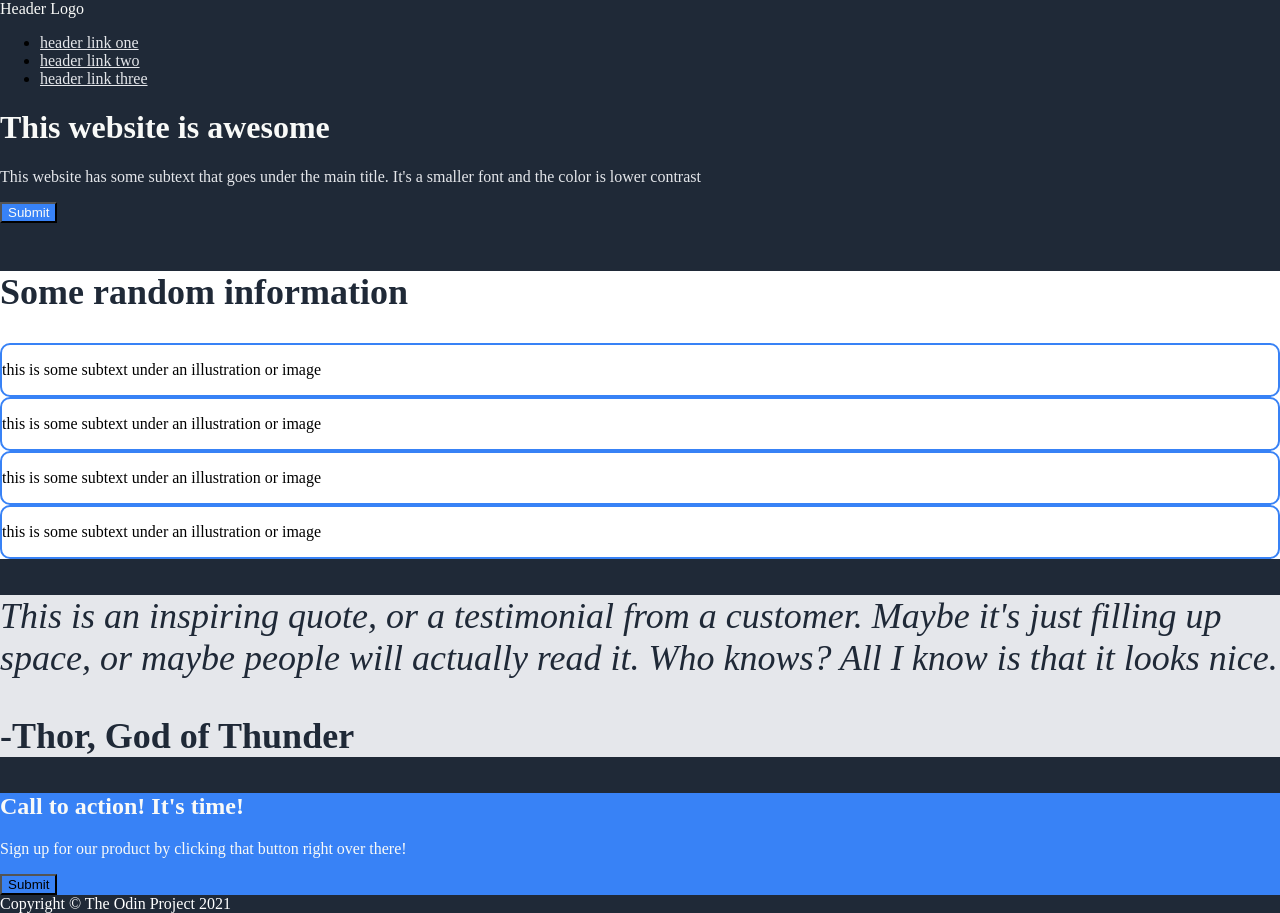
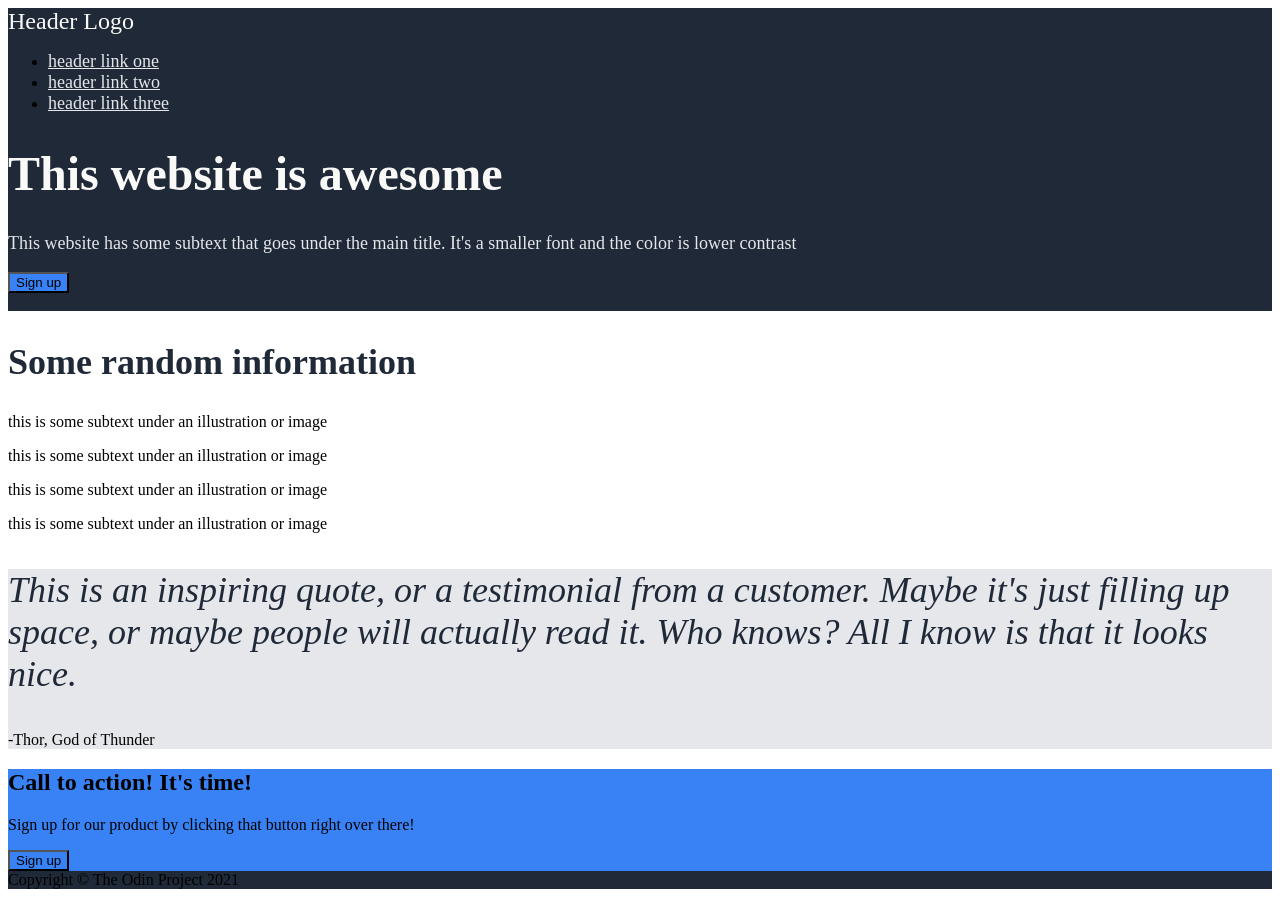
Before and after one commit to kisslas2020/landing-page, a plain HTML site: page index.html in a window 1280 px wide. Drawn offline with Linux system fonts and the light colour scheme.

Commit message:
Change to be more reasonable

```diff
--- a/index.html
+++ b/index.html
@@ -8,9 +8,10 @@
 </head>
 
 <body>
+    <div class="wrapper">
         <div class="hero">
             <div class="header">
-            <div class="logo white-text">Header Logo</div>
+                <div class="logo">Header Logo</div>
                 <ul>
                     <li><a href="#">header link one</a></li>
                     <li><a href="#">header link two</a></li>
@@ -19,10 +20,13 @@
             </div>
             <div class="welcome">
                 <div class="welcome-left">
-                <h1 class="white-text">This website is awesome</h1>
-                <p>This website has some subtext that goes under the main title. It's a smaller font and the color is
+                    <h1>This website is awesome</h1>
+                    <p>This website has some subtext that goes under the main title. It's a smaller font and the color
+                        is
                         lower contrast</p>
-                <input type="submit" class="white-text blue-back">
+                    <div>
+                        <button>Sign up</button>
+                    </div>
                 </div>
                 <div class="welcome-right">
                     <img src="" alt="">
@@ -51,17 +55,21 @@
             </div>
         </div>
         <div class="quote">
-        <p>This is an inspiring quote, or a testimonial from a customer. Maybe it's just filling up space, or maybe people will actually read it. Who knows? All I know is that it looks nice.</p>
+            <p class="text">This is an inspiring quote, or a testimonial from a customer. Maybe it's just filling up space, or maybe
+                people will actually read it. Who knows? All I know is that it looks nice.</p>
             <p class="signature">-Thor, God of Thunder</p>
         </div>
-    <div class="action white-text blue-back">
+        <div class="action">
             <div>
                 <h2>Call to action! It's time!</h2>
                 <p>Sign up for our product by clicking that button right over there!</p>
             </div>
-        <input type="submit" class="blue-back">
+            <div class="button">
+                <button>Sign up</button>
+            </div>
         </div>
         <div class="footer">Copyright &copy; The Odin Project 2021</div>
+    </div>
 </body>
 
 </html>
--- a/styles.css
+++ b/styles.css
@@ -1,39 +1,49 @@
-body {
-    background-color: #1F2937;
-    margin: 0;
+.wrapper {
+
 }
-.white-text {
-    color: #f9faf8;
-}
-li a, .welcome p {
-    color: #e5e7eb;
-}
-.blue-back {
-    background-color: #3882f6;
-}
-.card {
-    border: 2px solid #3882f6;
-    border-radius: 10px;
+.hero {
+    background-color: #1f2937;
 }
 .info {
-    background-color: #ffffff;
-}
-.info h2 {
-    font-size: 36px;
-    font-weight: 800;
-    color: #1f2937;
+
 }
 .quote {
     background-color: #e5e7eb;
+}
+.action {
+    background-color: #3882f6;
+}
+.footer {
+    background-color: #1f2937;
+}
+.header .logo {
+    font-size: 24px;
+    color: #f9faf8;
+}
+.header a {
+    color: #e5e7eb;
+    font-size: 18px;
+}
+.welcome-left h1 {
+    color: #f9faf8;
+    font-size: 48px;
+    font-weight: 800;
+}
+.welcome-left p {
+    color: #e5e7eb;
+    font-size: 18px;
+}
+button {
+    background-color: #3882f6;
+}
+.info h2 {
+    color: #1f2937;
+    font-size: 36px;
+    font-weight: 800;
+}
+.quote .text {
     font-size: 36px;
     font-style: italic;
     font-weight: 300;
     color: #1f2937;
 }
-.footer {
-    color: #ffffff;
-}
-.signature {
-    font-weight: bold;
-    font-style: normal;
-}
```
Lines whose indentation alone changed are shown as unchanged.
